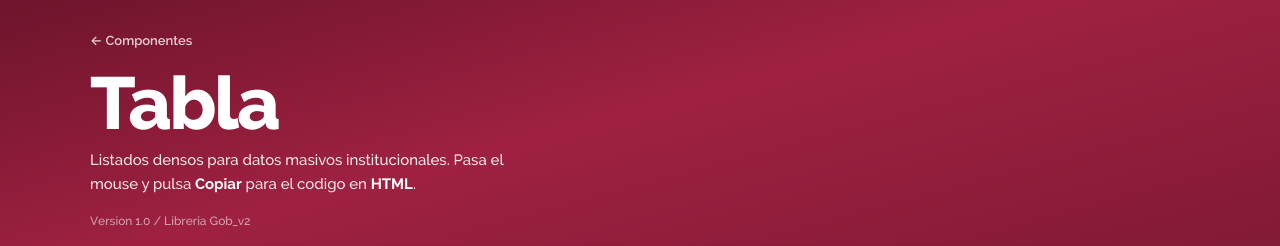
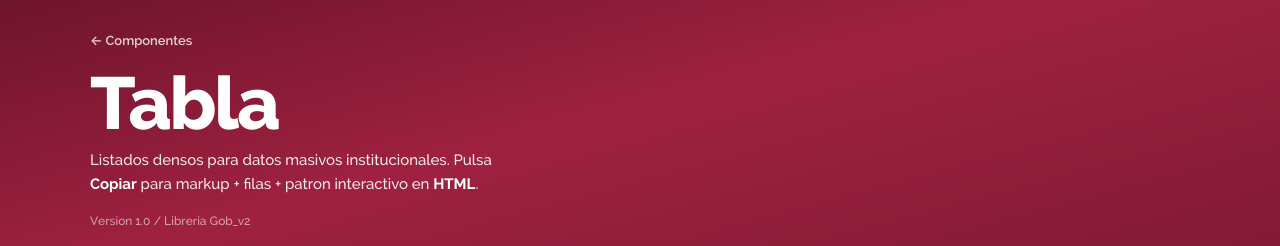
Before and after one commit to mariasan001/gob_ui, a Next.js app in the folder apps/web-next/: page /tabla in a window 1280 px wide. Shown: the top 246 px of the page. Built offline with nearby package versions, Linux system fonts and the light colour scheme.

Commit message:
Aclara hint de Copiar en pagina Tabla
Co-authored-by: mariasan001 <mariasan001@users.noreply.github.com>

```diff
--- a/apps/web-next/src/app/tabla/page.tsx
+++ b/apps/web-next/src/app/tabla/page.tsx
@@ -52,8 +52,8 @@ export default function TablaPage() {
           </Link>
           <h1 className={s.title}>Tabla</h1>
           <p className={s.hint}>
-            Listados densos para datos masivos institucionales. Pasa el mouse y
-            pulsa <strong>Copiar</strong> para el codigo en{' '}
+            Listados densos para datos masivos institucionales. Pulsa{' '}
+            <strong>Copiar</strong> para markup + filas + patron interactivo en{' '}
             <strong>{lang.toUpperCase()}</strong>.
           </p>
           <p className={s.version}>Version 1.0 / Libreria Gob_v2</p>
```
